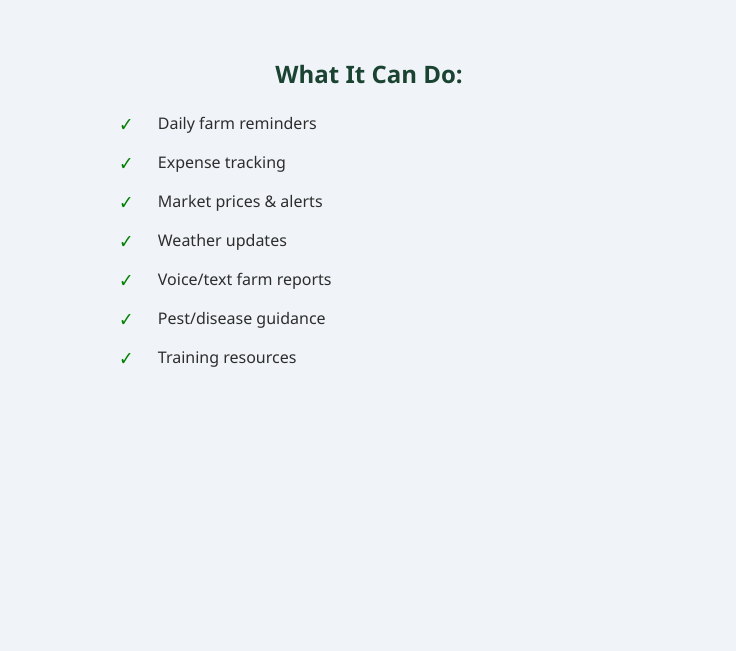
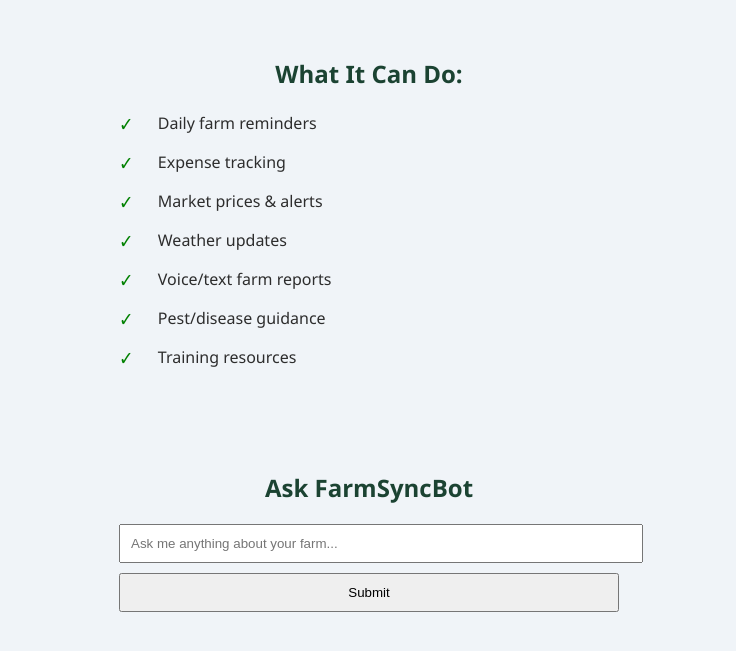
Before and after one commit to General-254/Farmsyc, a plain HTML site: page index.html in a window 1280 px wide. Shown: the part 259-910 px from the top of the page, without its empty margins (271-1007 px from the left). Before the commit the page ends 800 px from the top, so only its background shows below. Drawn offline with nearby package versions, Linux system fonts and the light colour scheme.

Commit message:
Update index.html

```diff
--- a/index.html
+++ b/index.html
@@ -1,3 +1,4 @@
+
 <!DOCTYPE html>
 <html lang="en">
 <head>
@@ -92,5 +93,32 @@
       once: true
     });
   </script>
+  <section id="chat-section" style="padding: 20px;">
+  <h2 style="text-align: center;">Ask FarmSyncBot</h2>
+  <div style="max-width: 500px; margin: auto;">
+    <input type="text" id="userInput" placeholder="Ask me anything about your farm..." style="width: 100%; padding: 10px; margin-bottom: 10px;">
+    <button onclick="respondToUser()" style="width: 100%; padding: 10px;">Submit</button>
+    <div id="botResponse" style="margin-top: 20px; font-style: italic;"></div>
+  </div>
+</section>
+
+<script>
+  function respondToUser() {
+    const input = document.getElementById('userInput').value.toLowerCase();
+    const responseBox = document.getElementById('botResponse');
+
+    let response = "Sorry, I'm still learning. Try again!";
+
+    if (input.includes("watering") || input.includes("water")) {
+      response = "Water your crops early in the morning or late in the evening to reduce evaporation.";
+    } else if (input.includes("pests") || input.includes("insects")) {
+      response = "For pests, use integrated pest management (IPM) methods like neem or traps.";
+    } else if (input.includes("market") || input.includes("sell")) {
+      response = "You can sell your produce via WhatsApp groups, local markets, or online platforms like Mkulima Young.";
+    }
+
+    responseBox.innerText = response;
+  }
+</script>
 </body>
   </html>
```
